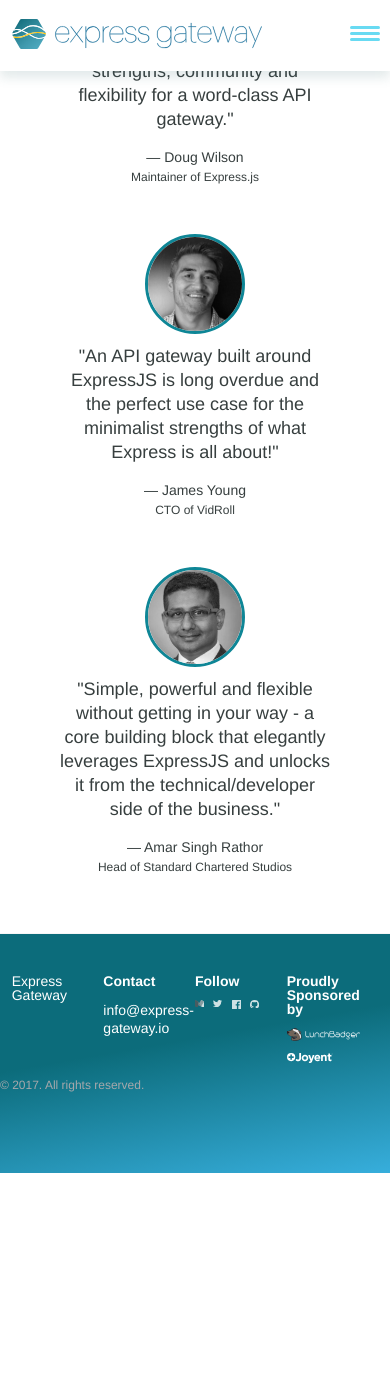
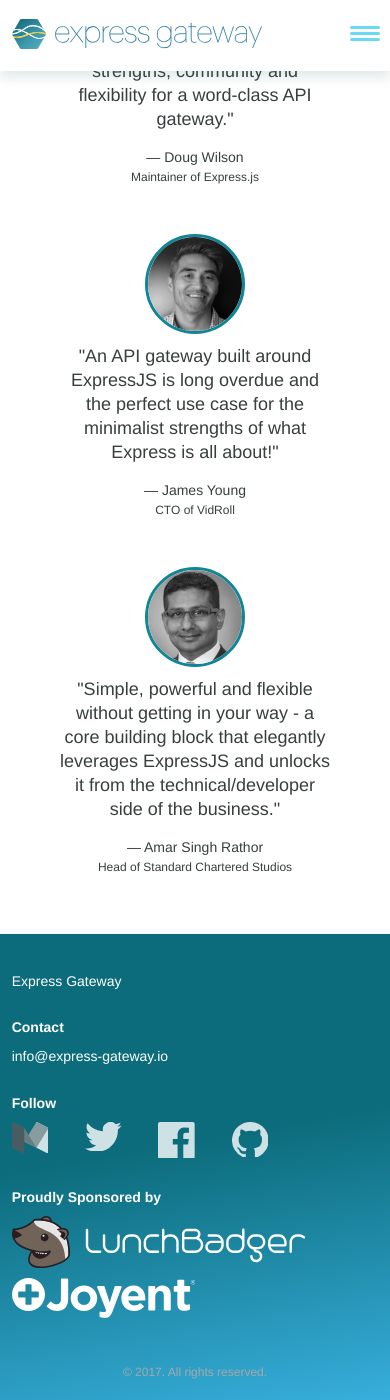
Before and after one commit to ExpressGateway/express-gateway.io, a Jekyll site: the page built from index.md, in a window 390 px wide and 1400 px high, scrolled down 3105 px. Built offline with Jekyll 4.4.1, drawn with Linux system fonts in a browser that asks for light colours; nearby versions of some CDN libraries; some web fonts are replaced; comment, search, counter and statistics services are not loaded; before the commit the page ends 4278 px from its top, so only the background shows below that.

Commit message:
responsive foter

```diff
--- a/_config.yml
+++ b/_config.yml
@@ -16,7 +16,7 @@
 title: Express Gateway
 email: info@express-gateway.io
 description: A Microservices API Gateway Built on Express.JS
-baseurl: "" # dev = "/" temp-prod ="http://bybrandonbrown.com/expressgateway/"
+baseurl: "http://bybrandonbrown.com/expressgateway" # dev = "/" temp-prod ="http://bybrandonbrown.com/expressgateway/"
 url: "http://bybrandonbrown.com/expressgateway" # the base hostname & protocol for your site, e.g. http://example.com
 twitter_username: xpressgateway
 github_username:  expressgateway
--- a/_sass/_footer.scss
+++ b/_sass/_footer.scss
@@ -16,10 +16,17 @@
     display: flex;
     flex-direction: row;
     padding-top: 1.5rem;
+
+    @include size(smalltomedium){
+      flex-direction: column;
+    }
   }
 
   section {
     flex: 1;
+    @include size(smalltomedium){
+      margin-bottom: 2rem;
+    }
   }
 
   h1 {
@@ -71,5 +78,10 @@
     margin: 0 auto;
     color: #a6a8ab;
     font-size: 12px;
+
+    @include size(smalltomedium){
+      text-align: center;
+      width: 100%
+    }
   }
 }
```
